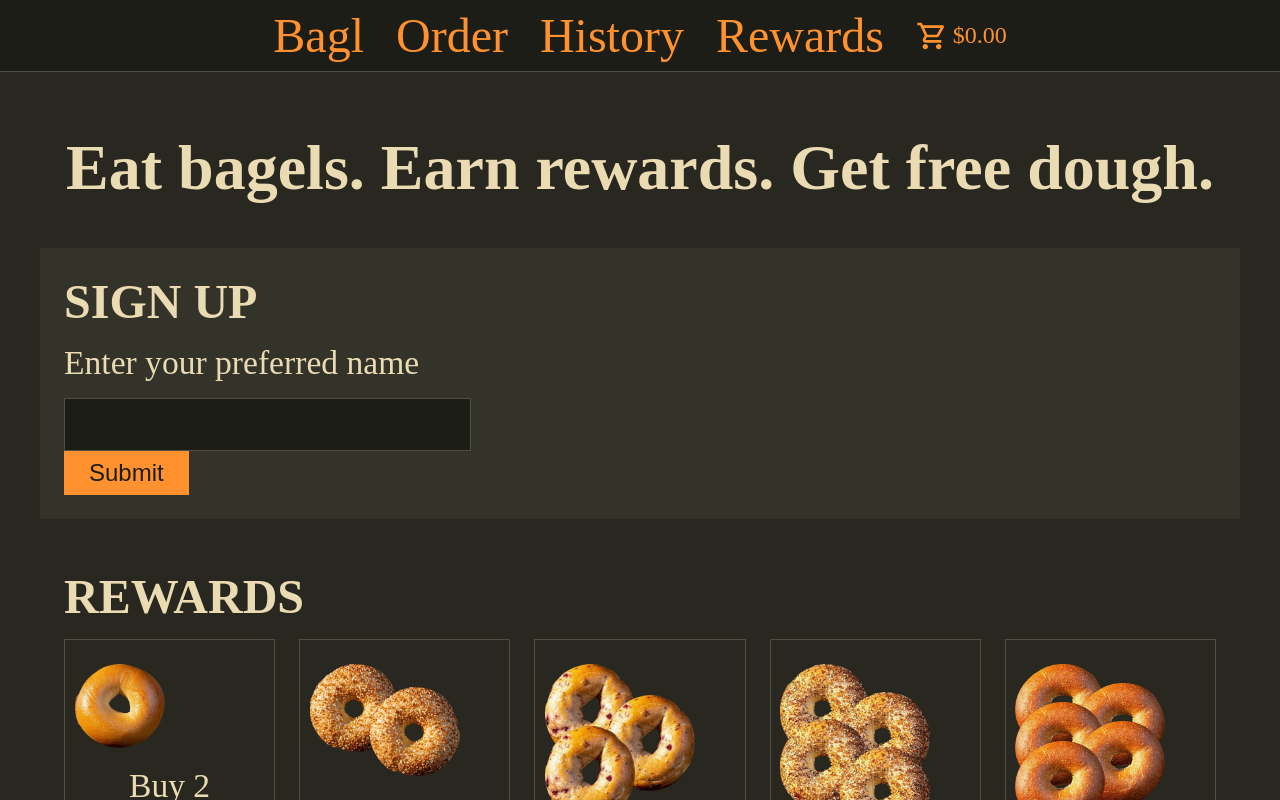
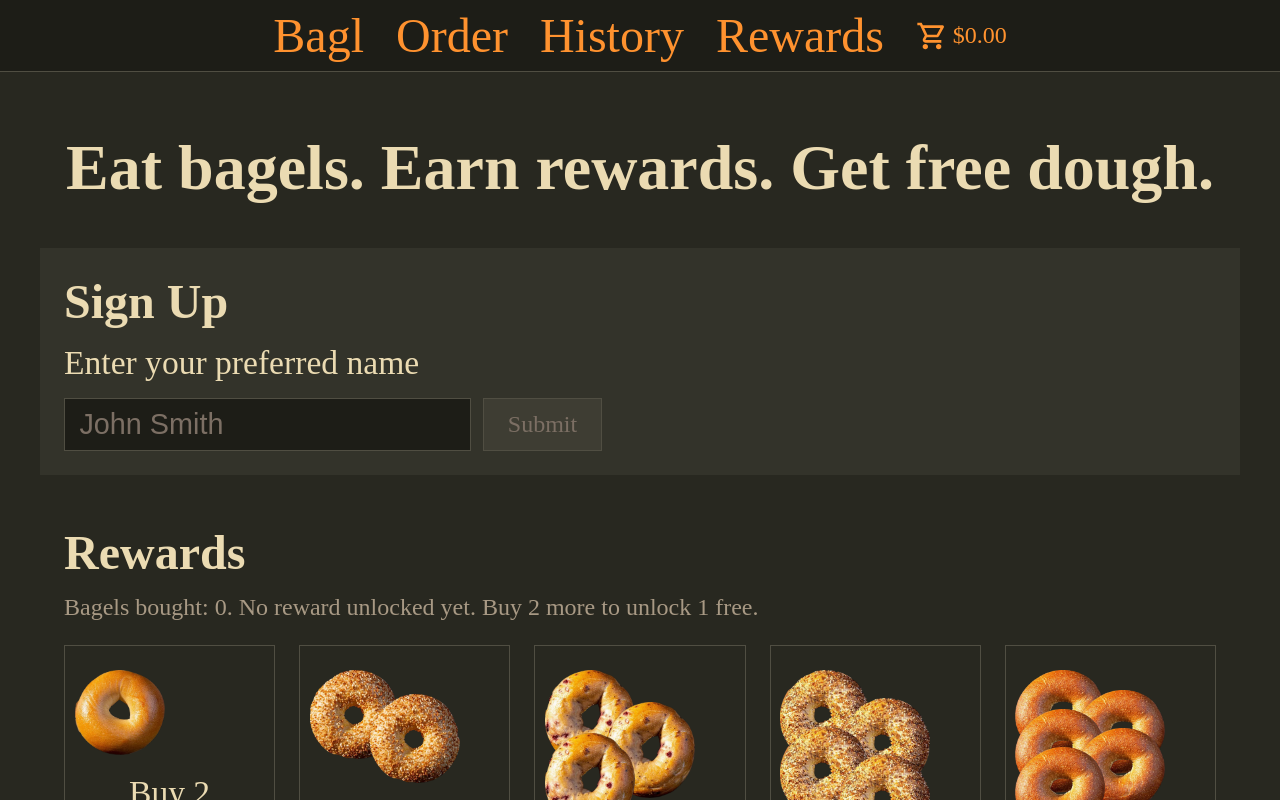
Before and after one commit to AndrewRoddy/HIC-Project-1, a SvelteKit app: page /rewards in a window 1280 px wide. Shown: the top 800 px of the page. Built offline with nearby package versions, Linux system fonts and the light colour scheme.

Commit message:
Reward points and name saved in local storage

```diff
--- /dev/null
+++ b/src/lib/state/rewards.svelte.ts
@@ -0,0 +1,54 @@
+const KEY = 'bagl-rewards';
+
+
+export const rewards = $state({
+    name: '',
+    points: 0
+});
+
+// Reads the saved name/points into the state. Call this in onMount.
+export function loadRewards() {
+    try {
+        const saved = localStorage.getItem(KEY);
+        if (!saved) return;
+
+        const data: unknown = JSON.parse(saved);
+        if (typeof data !== 'object' || data === null) return;
+
+        const { name, points } = data as Record<string, unknown>;
+
+        if (typeof name === 'string') {
+            rewards.name = name;
+        }
+
+        if (typeof points === 'number' && Number.isInteger(points) && points >= 0) {
+            rewards.points = points;
+        }
+    } catch (error) {
+        console.warn('Could not load the saved rewards: ', error);
+    }
+}
+
+function saveRewards() {
+    try {
+        localStorage.setItem(KEY, JSON.stringify($state.snapshot(rewards)));
+    } catch (error) {
+        console.warn('Could not save the rewards: ', error);
+    }
+}
+
+export function setName(name: string) {
+    loadRewards(); // make sure we don't overwrite saved points with the default 0
+    rewards.name = name;
+    saveRewards();
+}
+
+// 1 point per bagel. Points are lifetime and never reset.
+export function addPoints(amount: number) {
+    console.log('addPoints called with', amount);
+    if (!Number.isInteger(amount) || amount <= 0) return;
+
+    loadRewards(); // the checkout page starts with fresh state, so load first
+    rewards.points += amount;
+    saveRewards();
+}
--- a/src/routes/checkout/+page.svelte
+++ b/src/routes/checkout/+page.svelte
@@ -9,6 +9,7 @@
     import { goto } from '$app/navigation';
     import { resolve } from '$app/paths';
     import { saveOrder } from '$lib/state/orders.svelte';
+    import { addPoints } from '$lib/state/rewards.svelte';
 
     let purchasedItems = $state<typeof cart.items>([]);
     let itemCount = $state(0);
@@ -33,6 +34,9 @@
             purchasedItems = order.items;
             itemCount = order.itemCount;
             total = order.total;
+
+            console.log('about to add points:', order.itemCount);
+            addPoints(order.itemCount);   // adds 1 point per bagel
 
             clearCart();
             ready = true;
--- a/src/routes/rewards/+page.svelte
+++ b/src/routes/rewards/+page.svelte
@@ -1,10 +1,27 @@
 <script lang="ts">
   import '../../app.css';
-  let name = ' ';
+  import { onMount } from 'svelte';
+  import { rewards, loadRewards, setName } from '$lib/state/rewards.svelte';
+
+  let name = $state('');
+
+  // load the saved name and points once the page is in the browser
+  onMount(() => {
+    loadRewards();
+    name = rewards.name;
+  });
 
   // input sanitation
   function cleanName() {
     name = name.replace(/[^\p{L}\s'-]/gu, '');
+  }
+
+  function handleSubmit(event: SubmitEvent) {
+    event.preventDefault(); // stop the page from reloading
+    const trimmed = name.trim();
+    if (!trimmed) return;
+
+    setName(trimmed);
   }
 
   // bagels tier list
@@ -14,7 +31,11 @@
     { bagels: 8, free: 3, layout: 'stack', flavor: 'Cranberry' },
     { bagels: 16, free: 4, layout: 'stack', flavor: 'Everything' },
     { bagels: 32, free: 5, layout: 'stack', flavor: 'Honey-Wholewheat' }
-  ]
+  ];
+
+  // highest tier reached so far, and the next one to unlock
+  let earned = $derived(tiers.filter((tier) => rewards.points >= tier.bagels).at(-1));
+  let next = $derived(tiers.find((tier) => rewards.points < tier.bagels));
 </script>
 
 <div class="motto">
@@ -22,9 +43,9 @@
 </div>
 
 <div class="sign-up">
-  <h2>SIGN UP</h2>
+  <h2>{rewards.name ? `Welcome, ${rewards.name}` : 'Sign Up'}</h2>
   <label for="name">Enter your preferred name</label>
-  <form>
+  <form class="name-row" onsubmit={handleSubmit}>
     <input
       id="name"
       type="text"
@@ -33,33 +54,41 @@
       oninput={cleanName}
       bind:value={name}
     />
+    <button type="submit" disabled={!name.trim()}>Submit</button>
   </form>
-  <button type="submit">Submit</button>
 </div>
 
+<div class="rewards">
+  <h2>Rewards</h2>
 
-<div class="rewards">
-  <h2>REWARDS</h2>
+  <p class="progress">
+    Bagels bought: {rewards.points}.
+    {#if earned}
+      Current reward: {earned.free} free.
+    {:else}
+      No reward unlocked yet.
+    {/if}
+    {#if next}
+      Buy {next.bagels - rewards.points} more to unlock {next.free} free.
+    {:else}
+      You've unlocked every reward!
+    {/if}
+  </p>
 
   <div class="tiers">
-    {#each tiers as tier}
-      <div class="tier">
+    {#each tiers as tier (tier.bagels)}
+      <div class="tier" class:reached={rewards.points >= tier.bagels}>
         <div class="pic {tier.layout}">
           {#each { length: tier.free } as _}
             <img src="/bagels/{tier.flavor}-Bagel.webp" alt="{tier.flavor} bagel" />
           {/each}
         </div>
         <p class="buy">Buy {tier.bagels}</p>
-        <p class="free">
-        Get {tier.free} free
-        </p>
+        <p class="free">Get {tier.free} free</p>
       </div>
     {/each}
   </div>
-
 </div>
-
-
 
 <style>
   .motto {
@@ -102,6 +131,12 @@
     margin-bottom: 0.5em;
   }
 
+  /* input and button side by side */
+  .name-row {
+    display: flex;
+    gap: 0.5em;
+  }
+
   input {
     font-size: 1.2em;
     padding: 0.3em 0.5em;
@@ -121,12 +156,31 @@
   }
 
   button {
+    font-family: inherit;
     font-size: 1em;
     padding: 0.3em 1em;
     background-color: var(--accent);
     color: var(--bg-deep);
     border: 1px solid var(--accent);
     cursor: pointer;
+  }
+
+  button:hover:not(:disabled) {
+    background-color: var(--accent-hover);
+    border-color: var(--accent-hover);
+  }
+
+  button:disabled {
+    background-color: var(--surface-hover);
+    border-color: var(--border);
+    color: var(--text-subtle);
+    cursor: not-allowed;
+  }
+
+  .progress {
+    font-size: 1em;
+    margin: 0 0 1em;
+    color: var(--text-muted);
   }
 
   .tiers {
@@ -140,6 +194,11 @@ button {
     border: 1px solid var(--border);
     text-align: center;
     padding: 1em;
+  }
+
+  /* tiers the user has already unlocked */
+  .tier.reached {
+    border-color: var(--accent);
   }
 
   .buy {
```
Lines whose indentation alone changed are shown as unchanged.
